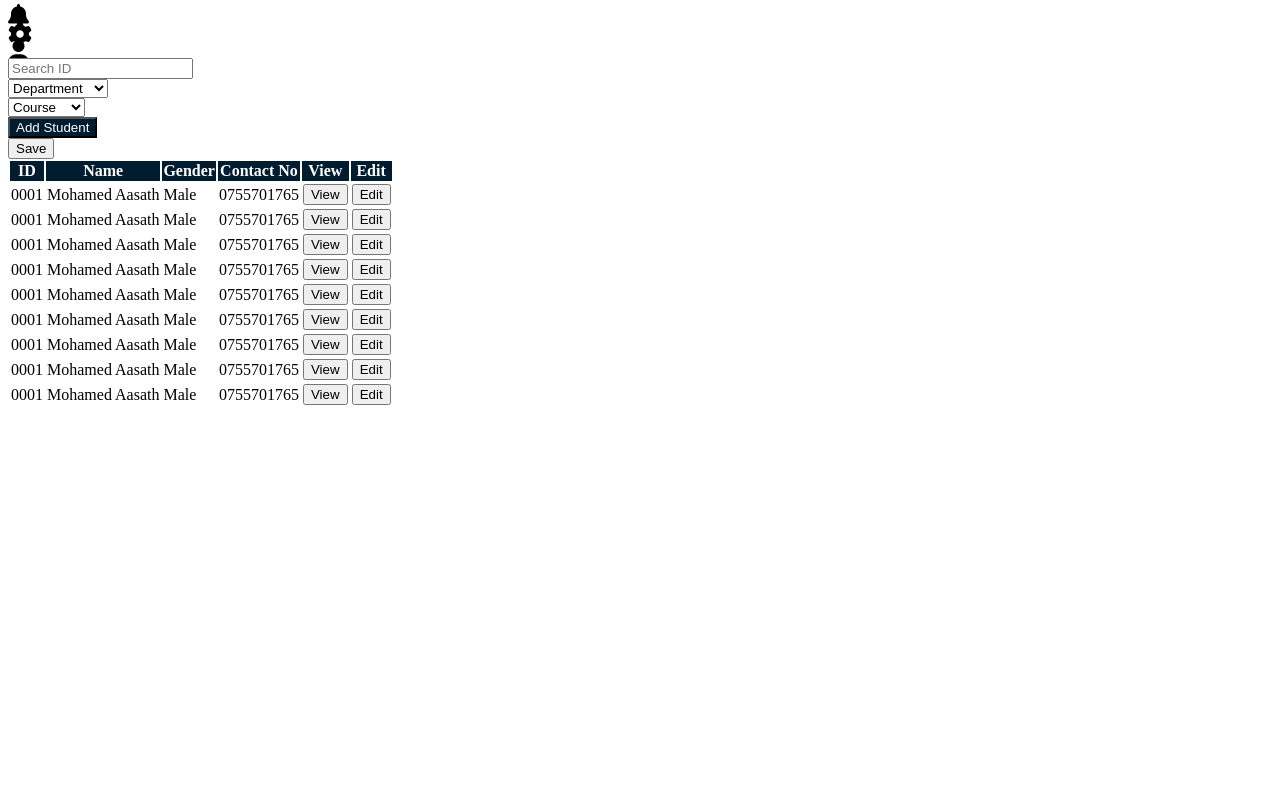
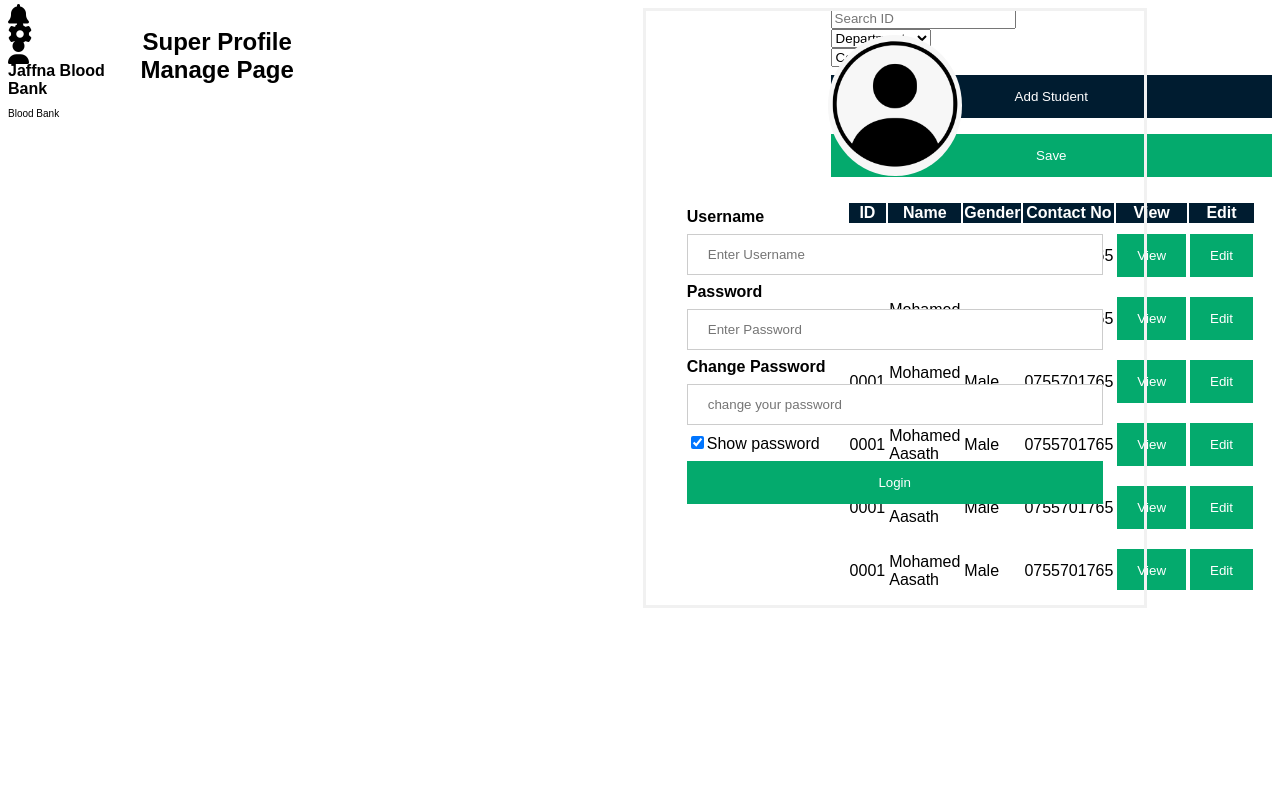
Before and after one commit to smaasath/BloodLife, a PHP site: page /DashboardFiles/AdminFiles/AdminProfile.php in a window 1280 px wide. Shown: the top 791 px of the page. Run offline with PHP 8.4, Linux system fonts and the light colour scheme.

Commit message:
Super Profile Manage Page is modified.

```diff
--- a/DashboardFiles/AdminFiles/AdminProfile.php
+++ b/DashboardFiles/AdminFiles/AdminProfile.php
@@ -6,9 +6,78 @@ Click nbfs://nbhost/SystemFileSystem/Templates/Scripting/EmptyPHPWebPage.php to
 <html>
     <head>
         <meta charset="UTF-8">
+        <meta name="viewport" content="width=device-width, initial-scale=1">
         <link rel="stylesheet" href="../../CSS/Table.css">
         <link rel="stylesheet" href="https://cdnjs.cloudflare.com/ajax/libs/font-awesome/6.4.0/css/all.min.css">
         <title></title>
+        <style>
+            body {
+            font-family: Arial, Helvetica, sans-serif;
+            align: center;
+            display: flex;
+            felx:50%;
+
+            }
+
+            form {
+            border: 3px solid #f1f1f1;
+            width: 50%;
+            padding-left:25px;
+            padding-right:25px;
+            position: relative;
+            left: 25%;
+
+            }
+
+            input[type=text], input[type=password] {
+              width: 100%;
+              padding: 12px 20px;
+              margin: 8px 0;
+              display: inline-block;
+              border: 1px solid #ccc;
+              box-sizing: border-box;
+            }
+
+            button {
+              background-color: #04AA6D;
+              color: white;
+              padding: 14px 20px;
+              margin: 8px 0;
+              border: none;
+              cursor: pointer;
+              width: 100%;
+            }
+
+            button:hover {
+              opacity: 0.8;
+            }
+
+            .imgcontainer {
+              text-align: center;
+              margin: 24px 0 12px 0;
+            }
+
+            img.avatar {
+              width: 30%;
+              border-radius: 50%;
+            }
+
+            .container {
+              padding: 16px;
+            }
+
+            span.psw {
+              float: right;
+              padding-top: 16px;
+            }
+
+            span.cpsw {
+              float: right;
+              padding-top: 16px;
+            }
+
+            </style>
+
     </head>
     <body>
 
@@ -44,6 +113,36 @@ Click nbfs://nbhost/SystemFileSystem/Templates/Scripting/EmptyPHPWebPage.php to
             </div>
         </div>
         <!-- nav bar end -->
+
+        <center> <h2>Super Profile Manage Page</h2> </center>
+
+        <form action="" method="post">
+          <div class="imgcontainer">
+            <img src="../Images/profilepic.png" alt="Avatar" class="avatar">
+          </div>
+
+          <div class="container">
+            <label for="uname"><b>Username</b></label><br>
+            <input type="text" placeholder="Enter Username" name="uname" required><br>
+
+            <label for="psw"><b>Password</b></label><br>
+            <input type="password" placeholder="Enter Password" name="psw" required><br>
+
+            <label for="cpsw"><b>Change Password</b></label><br>
+            <input type="password" placeholder="change your password" name="cpsw" required><br>
+
+            <label>
+              <input type="checkbox" checked="checked" name="remember">Show password
+            </label>
+
+            <button type="submit">Login</button>
+
+          </div>
+
+
+          </div>
+        </form>
+
 
 
         <!-- Table -->
```
Also changed, not shown: Images/profilepic.png (added).
